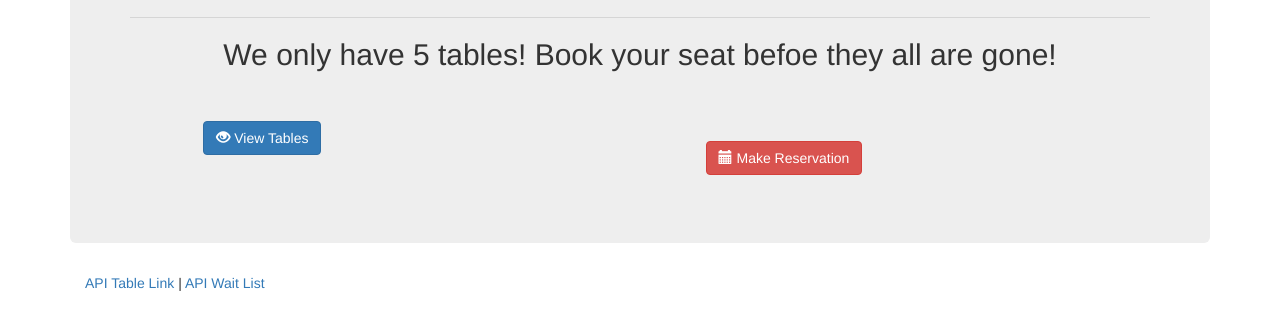
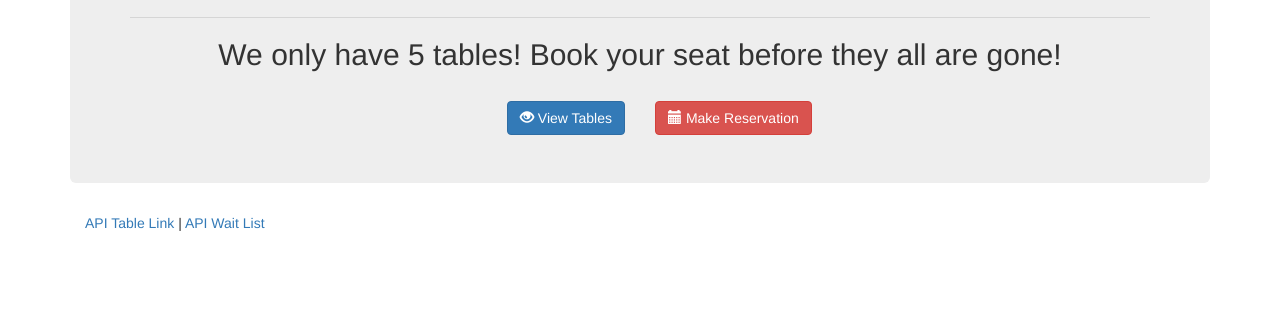
Before and after one commit to Dquez/reservations-table, a website: page index.html in a window 1280 px wide. Shown: the part 146-476 px from the top of the page. Drawn offline with nearby package versions, Linux system fonts and the light colour scheme.

Commit message:
updated links

```diff
--- a/index.html
+++ b/index.html
@@ -11,14 +11,14 @@
         <div class="jumbotron">
             <h1 class="text-center"><span class="glyphicon glyphicon-fire"></span>Hot Restaurant</h1>
             <hr>
-            <h2 class="text-center">We only have 5 tables! Book your seat befoe they all are gone!</h2>
+            <h2 class="text-center">We only have 5 tables! Book your seat before they all are gone!</h2>
 
             <br>
 
             <div class="container">
             	<div class="row">
-                    <div class="col col-sm-6 align-right">
-                         <a href="/tables"><button type="button" class="btn btn-primary"><span class="glyphicon glyphicon-eye-open"></span> View Tables</button></a>
+            		<div class="col col-sm-6 text-right">
+		       		     <a href="/table"><button type="button" class="btn btn-primary"><span class="glyphicon glyphicon-eye-open"></span> View Tables</button></a>
 		            </div>
 		            <div class="col col-sm-6">
 		            	<a href="/reserve"><button type="button" class="btn btn-danger"><span class="glyphicon glyphicon-calendar"></span> Make Reservation</button></a>
@@ -30,7 +30,7 @@
 
 
         <div class="container">
-            <p><a href="/api/tables">API Table Link</a>
+            <p><a href="/api/all">API Table Link</a>
             |
             <a href="/api/waitlist">API Wait List</a></p>
         </div>
```
Lines whose indentation alone changed are shown as unchanged.
